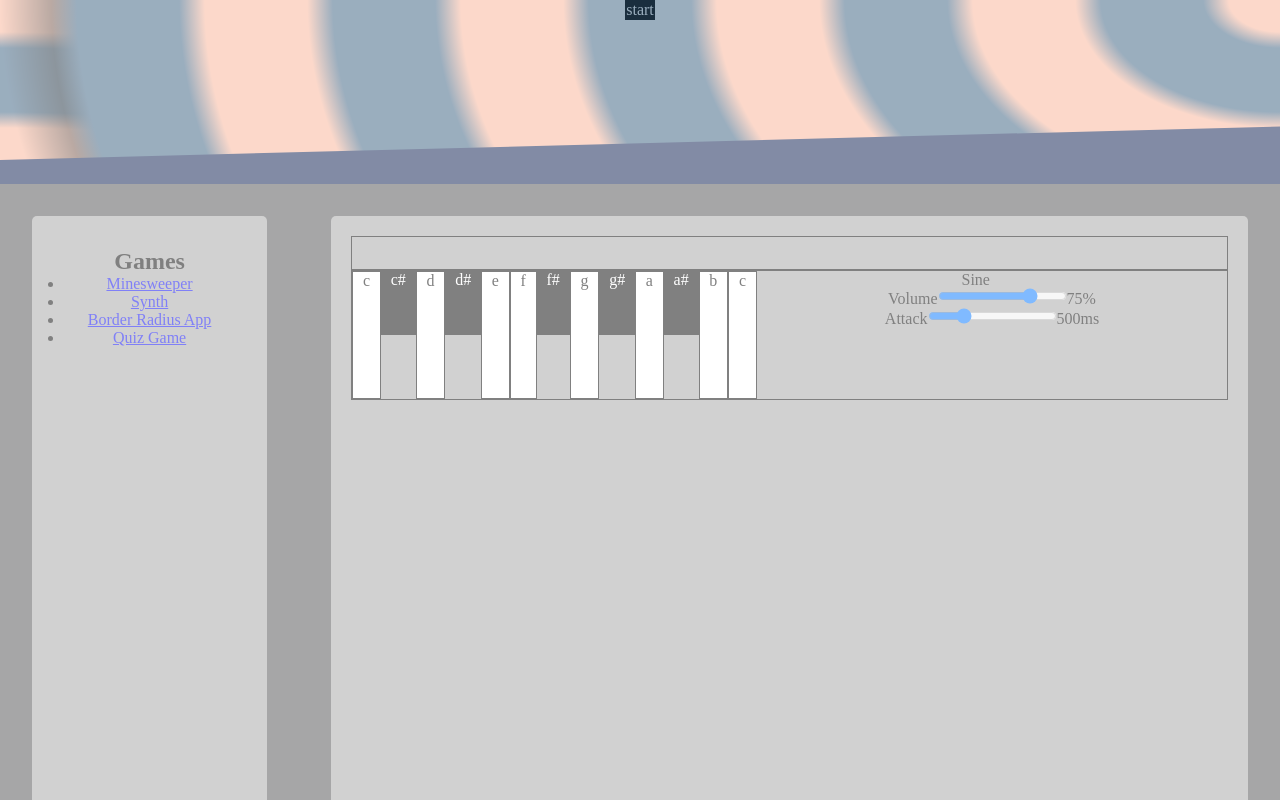
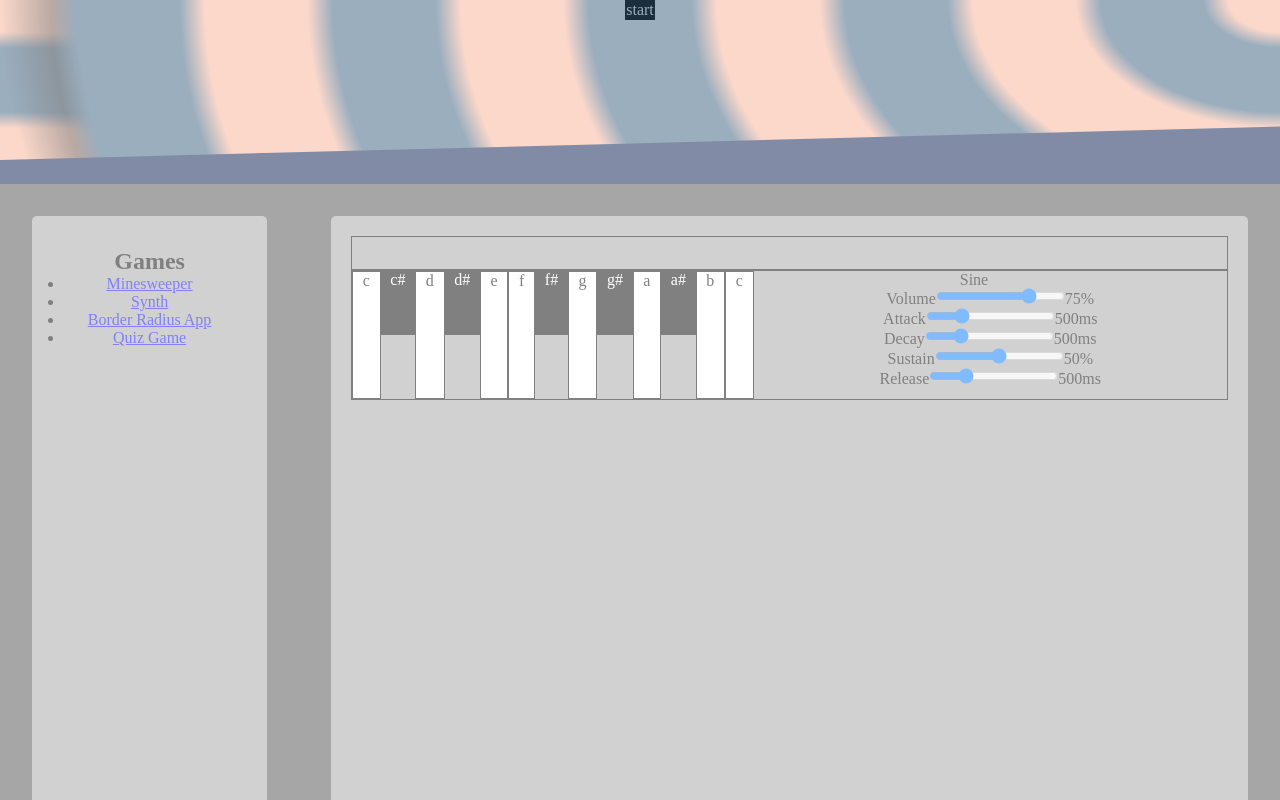
Before and after one commit to iamtimleonard/portfolio, a Next.js app: page /games/synth in a window 1280 px wide. Shown: the top 800 px of the page. Built offline with nearby package versions, Linux system fonts and the light colour scheme.

Commit message:
feat: full ADSR envelope
use setTargetAtTime for cleaner releases

```diff
--- a/app/games/synth/page.tsx
+++ b/app/games/synth/page.tsx
@@ -11,10 +11,14 @@ const Page = () => {
   const [pressed, setPressed] = useState<string>("");
   const [gain, setGain] = useState<number>(0.75)
   const [attack, setAttack] = useState<number>(500)
+  const [decay, setDecay] = useState<number>(500)
+  const [sustain, setSustain] = useState<number>(0.5)
+  const [release, setRelease] = useState<number>(500)
 
-  const audioContext = useRef(null)
-  const oscillator = useRef(null);
-  const gainNode = useRef(null);
+  const audioContext = useRef<AudioContext>(null)
+  const oscillator = useRef<OscillatorNode>(null);
+  const gainNode = useRef<GainNode>(null);
+  const active = useRef<boolean>(false)
 
   useEffect(() => {
     if (!audioContext.current) {
@@ -29,25 +33,35 @@ const Page = () => {
   }, [])
 
   const handleKeydown = useCallback((e: KeyboardEvent) => {
-    if (frequencies[e.key]) {
+    if (frequencies[e.key] && !active.current) {
+      active.current = true
+      setPressed(e.key)
       oscillator.current.frequency.value = frequencies[e.key].frequency;
       gainNode.current.gain.linearRampToValueAtTime(gain, audioContext.current.currentTime + (attack / 1000));
+      gainNode.current.gain.setTargetAtTime(sustain, audioContext.current.currentTime + (attack / 1000), (decay / 1000) / 3);
     }
     return;
-  }, [gain, attack]);
+  }, [gain, attack, sustain, decay]);
 
   const handleKeyup = useCallback((e: KeyboardEvent) => {
-    setTimeout(() => gainNode.current.gain.linearRampToValueAtTime(0, audioContext.current.currentTime + 0.75), 2000);
-  }, [gain, attack])
+    gainNode.current.gain.setTargetAtTime(0, audioContext.current.currentTime, (release / 1000) / 3)
+    active.current = false
+    setPressed("")
+  }, [release])
 
   useEffect(() => {
     document.addEventListener("keydown", handleKeydown);
-    document.addEventListener("keyup", handleKeyup);
     return () => {
       document.removeEventListener("keydown", handleKeydown)
+     }
+  }, [gain, attack, sustain, decay]);
+
+  useEffect(() => {
+    document.addEventListener("keyup", handleKeyup)
+    return () => {
       document.removeEventListener("keyup", handleKeyup)
-     }
-  }, [gain, attack]);
+    }
+  }, [release])
 
   return (
     <div className={styles.container}>
@@ -72,12 +86,17 @@ const Page = () => {
               className={`${styles[type]} ${pressed === key && styles.pressed}`}
               key={frequency}
               onMouseDown={() => {
-                  oscillator.current.frequency.value = frequency;
-                  gainNode.current.gain.linearRampToValueAtTime(gain, audioContext.current.currentTime + (attack / 1000));
+                active.current = true
+                setPressed(key)
+                oscillator.current.frequency.value = frequency;
+                gainNode.current.gain.linearRampToValueAtTime(gain, audioContext.current.currentTime + (attack / 1000));
+                gainNode.current.gain.setTargetAtTime(sustain, audioContext.current.currentTime + (attack / 1000), (decay / 1000) / 3);
                 return;
               }}
               onMouseUp={() => {
-                gainNode.current.gain.linearRampToValueAtTime(0, audioContext.current.currentTime + 0.75);
+                gainNode.current.gain.setTargetAtTime(0, audioContext.current.currentTime, (release / 1000) / 3)
+                active.current = false
+                setPressed("")
               }}
             >
               {note}
@@ -103,10 +122,26 @@ const Page = () => {
             <label htmlFor="gain">Volume</label>
             <input type="range" name="gain" min={0} max={1} step={.05} value={gain} onChange={(e) => setGain(+e.target.value)} />
             <span>{gain * 100}%</span>
-          </div><div>
+          </div>
+          <div>
             <label htmlFor="attack">Attack</label>
-            <input type="range" name="ramp" min={0} max={2000} value={attack} onChange={(e) => setAttack(+e.target.value)} />
+            <input type="range" name="attack" min={0} max={2000} value={attack} onChange={(e) => setAttack(+e.target.value)} />
             <span>{attack}ms</span>
+          </div>
+          <div>
+            <label htmlFor="decay">Decay</label>
+            <input type="range" name="decay" min={0} max={2000} value={decay} onChange={(e) => setDecay(+e.target.value)} />
+            <span>{decay}ms</span>
+          </div>
+          <div>
+            <label htmlFor="sustain">Sustain</label>
+            <input type="range" name="sustain" min={0} max={1} step={0.05} value={sustain} onChange={(e) => setSustain(+e.target.value)} />
+            <span>{sustain * 100}%</span>
+          </div>
+          <div>
+            <label htmlFor="release">Release</label>
+            <input type="range" name="release" min={0} max={2000} value={release} onChange={(e) => setRelease(+e.target.value)} />
+            <span>{release}ms</span>
           </div>
         </div>
       </div>
```
